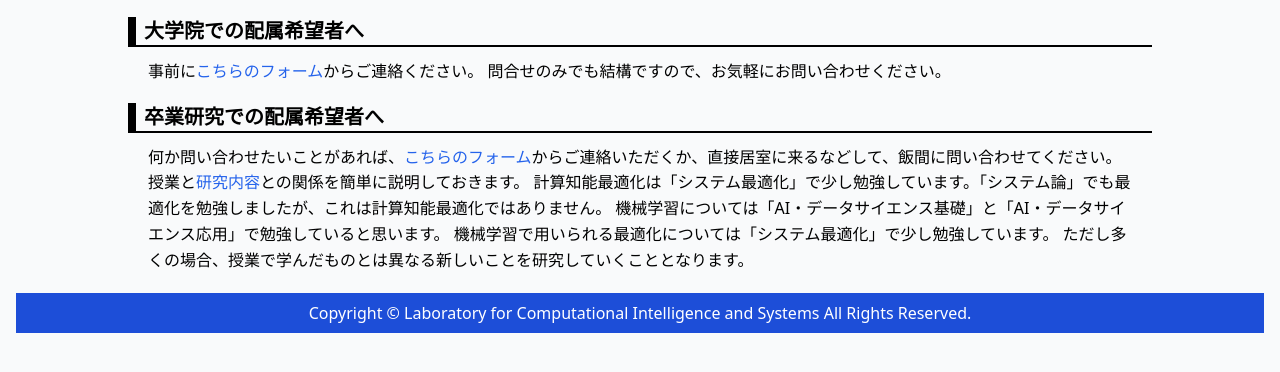
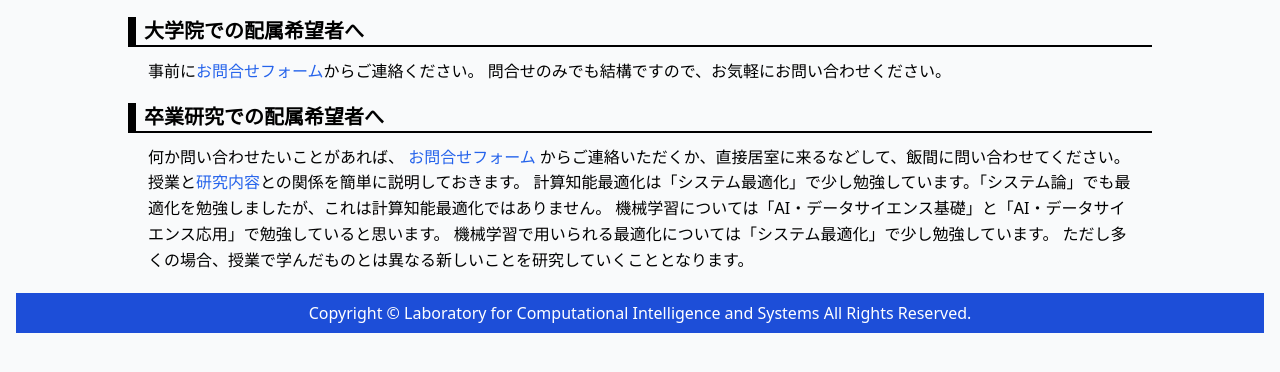
Before and after one commit to kit-cis-lab/home-page, an Astro site: page /assign in a window 1280 px wide. Shown: the part 362-734 px from the top of the page. Built offline with nearby package versions, Linux system fonts and the light colour scheme; Astro itself is replaced by a stand-in of ours.

Commit message:
change inquiry form name

```diff
--- a/src/pages/assign/index.astro
+++ b/src/pages/assign/index.astro
@@ -12,7 +12,7 @@ const pageTitle = "配属希望者へ";
           大学院での配属希望者へ
         </h1>
         <p class="mx-5">
-          事前に<a class="text-blue-600" href="/inquiry">こちらのフォーム</a>からご連絡ください。
+          事前に<a class="text-blue-600" href="/inquiry">お問合せフォーム</a>からご連絡ください。
           問合せのみでも結構ですので、お気軽にお問い合わせください。
         </p>
       </div>
@@ -22,9 +22,9 @@ const pageTitle = "配属希望者へ";
         </h1>
         <div class="mx-5">
           <p>
-            何か問い合わせたいことがあれば、<a class="text-blue-600" href="/inquiry"
-              >こちらのフォーム</a
-            >からご連絡いただくか、直接居室に来るなどして、飯間に問い合わせてください。
+            何か問い合わせたいことがあれば、
+            <a class="text-blue-600" href="/inquiry">お問合せフォーム</a>
+            からご連絡いただくか、直接居室に来るなどして、飯間に問い合わせてください。
           </p>
           <p class="leading-relaxed">
             授業と<a class="text-blue-600" href="/work">研究内容</a
```
